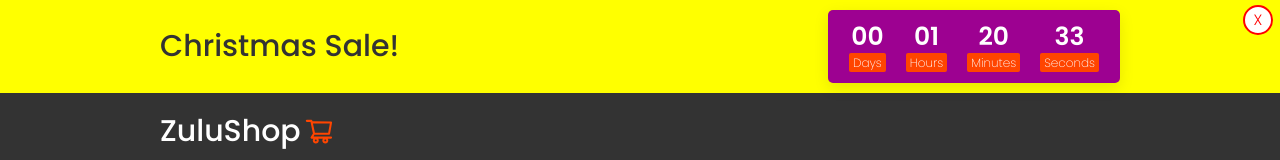
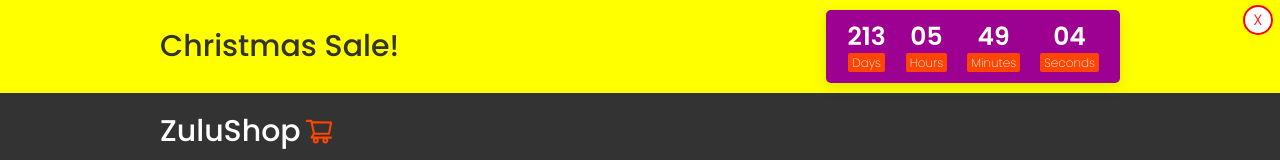
Before and after one commit to jordanr2m/react-countdown, a React (Create React App) app: page / in a window 1280 px wide. Shown: the top 160 px of the page. Built offline with nearby package versions, Linux system fonts and the light colour scheme.

Commit message:
Began adding logic for Countdown timer functionality.

```diff
--- a/src/components/countdown/Countdown.js
+++ b/src/components/countdown/Countdown.js
@@ -1,7 +1,50 @@
-import React from 'react'
+import { useState, useEffect } from "react";
 import "./Countdown.css";
 
 const Countdown = () => {
+  const [days, setDays] = useState("00");
+  const [hours, setHours] = useState("00");
+  const [minutes, setMinutes] = useState("00");
+  const [seconds, setSeconds] = useState("00");
+
+  const startCountdown = () => {
+    // Use setInterval method
+    let interval = setInterval(() => {
+      // Make a variable to store the end date of the countdown
+      const endDate = new Date("Dec 25, 2024")
+      // Make a variable to store the current date
+      const currentDate = new Date();
+
+      // Calculate total number of seconds first, then divide it into days, hours, minutes
+      const totalSeconds = (endDate - currentDate) / 1000;
+      const daysCount = Math.floor(totalSeconds / 3600 / 24); // round down to nearest whole day
+      const hoursCount = Math.floor(totalSeconds / 3600) % 24;
+      const minutesCount = Math.floor(totalSeconds / 60) % 60;
+      const secondsCount = Math.floor(totalSeconds) % 60;
+
+      // Logic for what we want it to do (when countdown is finished is written first)
+      if (totalSeconds < 1) {
+        // do something
+      } else {
+        // Use backticks to plug in our format function to our counts
+        setDays(`${format(daysCount)}`);
+        setHours(`${format(hoursCount)}`);
+        setMinutes(`${format(minutesCount)}`);
+        setSeconds(`${format(secondsCount)}`);
+      }
+    }, 1000); // tells interval to run every 1 second (1000ms)
+  }
+
+  // Function to add leading 0s to numbers that are single digits. Saying if time is less than 10, add a 0. Otherwise just show time
+  function format (time) {
+    return time < 10 ? `0${time}` : time;
+  }
+
+  // Must use the useEffect hook to call the function
+  useEffect(() => {
+    startCountdown()
+  }, []); // set an empty dependency so it fires just once
+
   return (
     <div className='countdown-section'>
       <div className='container --flex-between'>
@@ -10,22 +53,22 @@ const Countdown = () => {
         <div className='countdown --card --my'>
           <time className='--flex-center --text-center --color-white'>
             <span>
-              <p>00</p>
+              <p>{days}</p>
               <small>Days</small>
             </span>
 
             <span>
-              <p>01</p>
+              <p>{hours}</p>
               <small>Hours</small>
             </span>
 
             <span>
-              <p>20</p>
+              <p>{minutes}</p>
               <small>Minutes</small>
             </span>
 
             <span>
-              <p>33</p>
+              <p>{seconds}</p>
               <small>Seconds</small>
             </span>
           </time>
```
